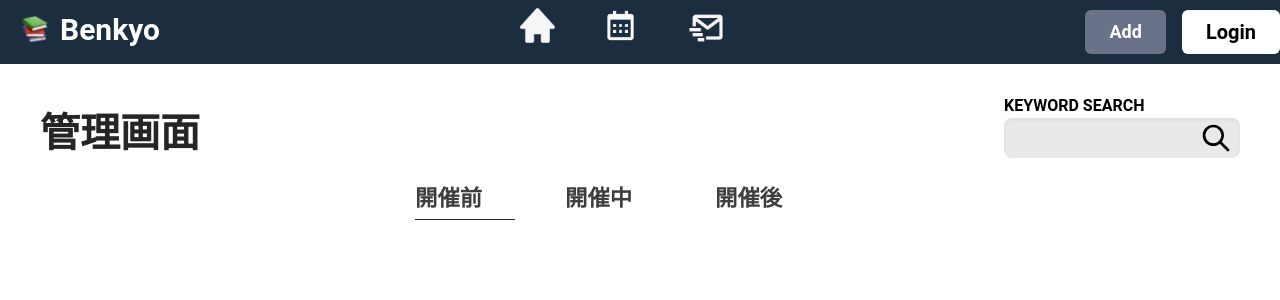
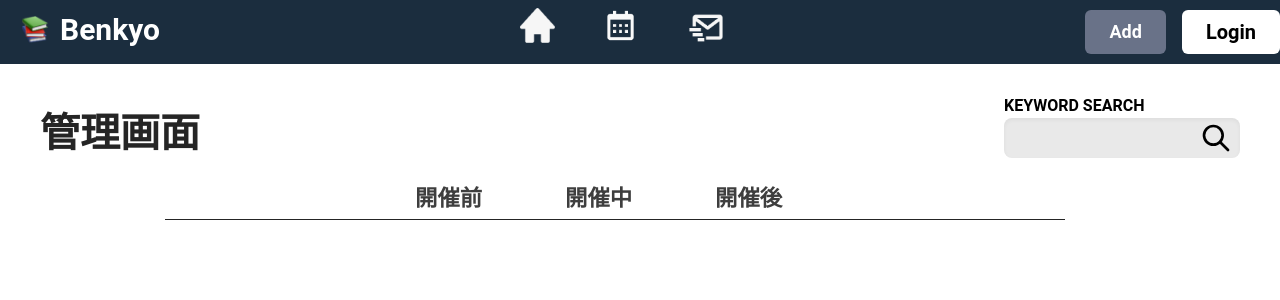
Before and after one commit to SystemEngineeringTeam/HackU-2021-vol3, a Next.js app in the folder front/: page /admin in a window 1280 px wide. Shown: the top 300 px of the page. Built offline with nearby package versions, Linux system fonts and the light colour scheme; no server answers.

Commit message:
next/linkのbuildが通らない問題の修正

```diff
--- a/front/pages/admin/index.tsx
+++ b/front/pages/admin/index.tsx
@@ -1,4 +1,4 @@
-import BeforeScreenToReturn from "../../components/BeforeScreenToReturn";
+import Link from 'next/link'
 import Layout from "../../components/Layout";
 const event = () => {
     return (
@@ -37,13 +37,23 @@ const event = () => {
                     </div>
                 </div>
                 <div>
-                    <div id="LineWrapper"><nav className="navMenu">
-                        <a href="/">開催前</a>
-                        <a href="/frontend/html/todo.html">開催中</a>
-                        <a href="/frontend/html/timetable.html">開催後</a>
-                        <div className="dot" />
-                        <div id="AdminLine" />
-                    </nav></div>
+
+                    <div id="LineWrapper">
+
+                        <nav className="navMenu">
+                            <Link href="/">
+                                <a>開催前</a>
+                            </Link>
+                            <Link href="/">
+                                <a>開催中</a>
+                            </Link>
+                            <Link href="/">
+                                <a>開催後</a>
+                            </Link>
+                            <div className="dot" />
+                            <div id="AdminLine" />
+                        </nav>
+                    </div>
                 </div>
 
 
--- a/front/styles/admin.css
+++ b/front/styles/admin.css
@@ -17,8 +17,8 @@
 
 #AdminLine {
     border-bottom: #252525 solid 1px;
-    width: 100px;
-
+    width: 200%;
+    transform: translateX(-250px);
 }
 
 #LineWrapper {
@@ -54,7 +54,7 @@
 
 .navMenu a:nth-child(1):hover~.dot {
 
-    transform: translateX(-135px);
+    transform: translateX(-120px);
     transition: all 0.2s ease-in-out;
     opacity: 1;
 }
```
